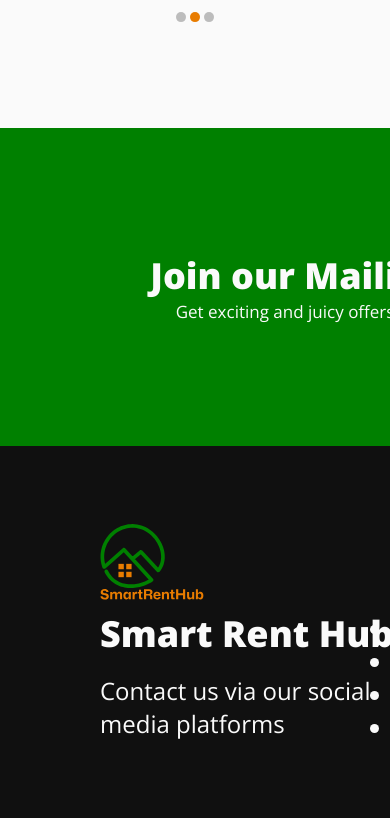
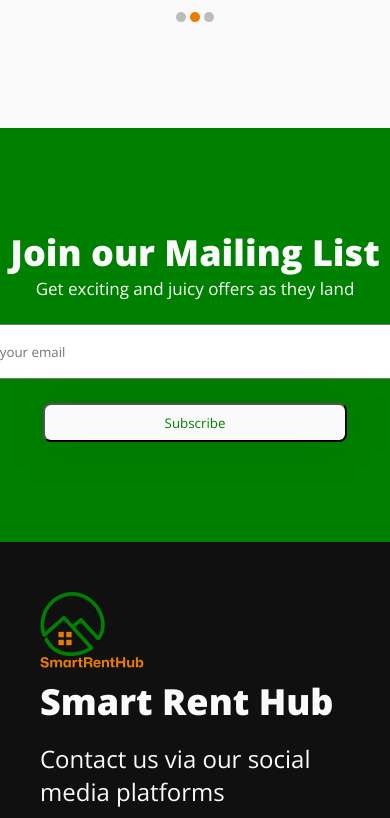
Before and after one commit to RhodAyo/SmartRentHub, a website: page frontend/index.html in a window 390 px wide. Shown: the part 2680-3498 px from the top of the page. Drawn offline with nearby package versions, Linux system fonts and the light colour scheme.

Commit message:
Updated mobile view

```diff
--- a/frontend/css/style.css
+++ b/frontend/css/style.css
@@ -11,7 +11,7 @@
   display: flex;
   color: var(--Colors-text-text-light, #fafafa);
   padding: var(--Numbers-Space-Space-8, 100px)
-  var(--Numbers-Space-Space-9, 150px);
+    var(--Numbers-Space-Space-9, 150px);
   justify-content: space-between;
   align-items: center;
   align-self: stretch;
@@ -195,3 +195,38 @@ li:hover {
   color: #101010;
   color: #fafafa;
 }
+
+@media only screen and (max-width: 768px) {
+  .newsletter {
+    display: flex;
+    padding: var(--Numbers-Space-Space-8, 100px)
+      var(--Numbers-Space-Space-2, 8px);
+    flex-direction: column;
+    justify-content: center;
+    align-items: center;
+    gap: var(--Numbers-Space-Space-4, 24px);
+    align-self: stretch;
+  }
+  .subscription {
+    display: flex;
+    padding: var(--Numbers-Space-Space-0, 0px);
+    flex-direction: column;
+    justify-content: center;
+    align-items: center;
+    gap: var(--Numbers-Space-Space-4, 24px);
+    align-self: stretch;
+  }
+  .footer {
+    display: flex;
+    padding: var(--Numbers-Space-Space-8, 100px)
+      var(--Numbers-Space-Space-6, 40px);
+    flex-direction: column;
+    justify-content: center;
+    align-items: flex-start;
+    gap: var(--Numbers-Space-Space-4, 24px);
+    align-self: stretch;
+  }
+  .col--1 {
+    margin-bottom: 30px;
+  }
+}
```
